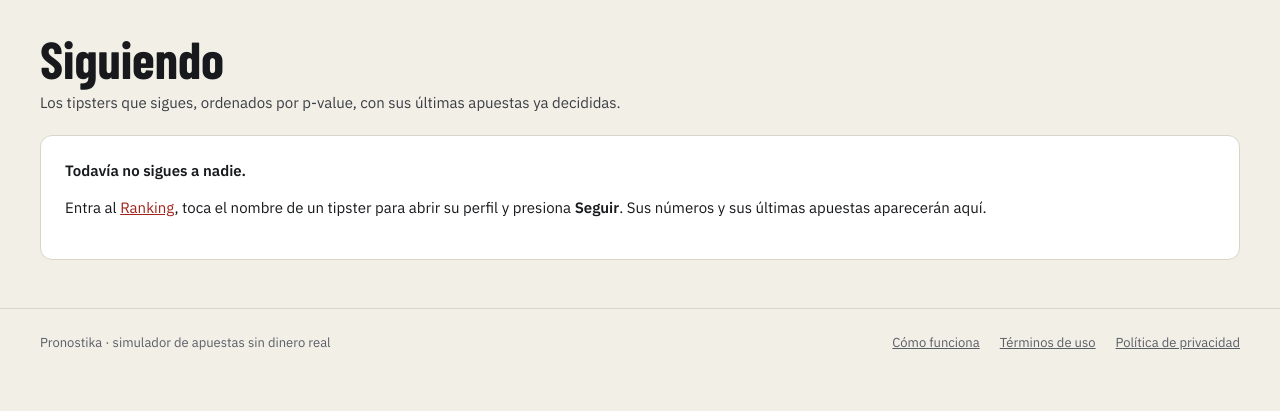
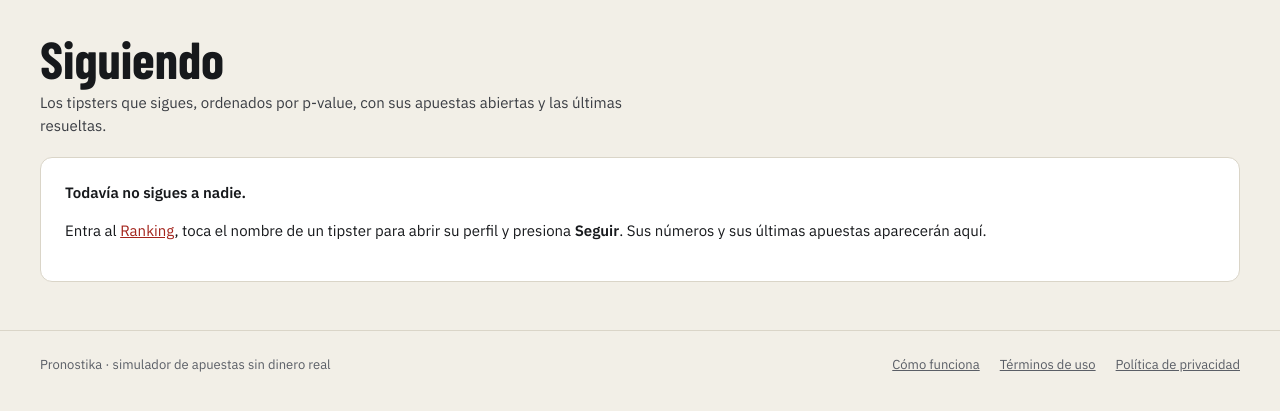
Before and after one commit to matildinho10/Pickea, a Django app: page /siguiendo/ in a window 1280 px wide. Shown: the part 72-483 px from the top of the page. Run offline with Django 5.2, Linux system fonts and the light colour scheme; the visitor is signed in with stand-in values (Sample User, id 1); data comes from the database, SQL or seed files in the repository; data that the repository does not hold is empty.

Commit message:
Apuestas abiertas públicas y contador de abiertas en el ranking
- Perfil y Siguiendo muestran las apuestas todavía sin resolver.
- El ranking indica cuántas apuestas abiertas tiene cada usuario.
- Términos y privacidad actualizados: las apuestas abiertas son públicas.

Co-Authored-By: Claude Opus 5.5 <noreply@anthropic.com>

```diff
--- a/apuestas/static/apuestas/estilos.css
+++ b/apuestas/static/apuestas/estilos.css
@@ -859,3 +859,22 @@ th.col-pos { font-family: var(--cuerpo); }
   .tabla-ranking .enlace-usuario { gap: 6px; }
   .tabla-ranking .enlace-usuario span { display: inline-block; max-width: 28vw; overflow: hidden; text-overflow: ellipsis; vertical-align: middle; }
 }
+
+/* ---------- Apuestas abiertas ---------- */
+.chip-abiertas {
+  display: inline-block; margin-left: 8px; padding: 2px 8px; border-radius: 999px;
+  background: #F4E9C8; color: #5C4A12; font-size: 12px; font-weight: 600; text-decoration: none;
+  vertical-align: middle; white-space: nowrap;
+}
+.chip-abiertas:hover { background: #EBDCAE; color: #5C4A12; }
+.contador-titulo { font-family: var(--cuerpo); font-size: 14px; font-weight: 600; color: var(--gris); margin-left: 6px; }
+.subtitulo-grupos {
+  padding: 10px 24px; font-size: 12px; font-weight: 600; letter-spacing: 0.06em; text-transform: uppercase;
+  color: var(--gris); border-top: 1px solid var(--linea);
+}
+.subtitulo-grupos:first-child { border-top: none; }
+@media (max-width: 700px) { .subtitulo-grupos { padding: 10px 12px; } }
+@media (max-width: 520px) {
+  /* En celular, el aviso va debajo del nombre para no empujar las columnas */
+  .chip-abiertas { display: table; margin: 2px 0 0 34px; padding: 1px 6px; font-size: 11px; }
+}
--- a/apuestas/templates/apuestas/_tabla_ranking.html
+++ b/apuestas/templates/apuestas/_tabla_ranking.html
@@ -17,7 +17,8 @@
       {% for e in filas %}
       <tr>
         <td class="col-pos">{% if numerar %}{{ e.puesto }}{% else %}—{% endif %}</td>
-        <td><a class="enlace-usuario" href="{% url 'perfil' e.usuario.username %}">{% include 'apuestas/_avatar.html' with u=e.usuario tamano='chico' %}<span>@{{ e.usuario.username }}</span></a></td>
+        <td><a class="enlace-usuario" href="{% url 'perfil' e.usuario.username %}">{% include 'apuestas/_avatar.html' with u=e.usuario tamano='chico' %}<span>@{{ e.usuario.username }}</span></a>{% if e.abiertas %}
+          <a class="chip-abiertas" href="{% url 'perfil' e.usuario.username %}#abiertas" title="Apuestas abiertas: todavía sin resolver">{{ e.abiertas }} abierta{{ e.abiertas|pluralize }}</a>{% endif %}</td>
         <td class="num mono col-opcional-chica">{{ e.partidos_efectivos|floatformat:0 }}</td>
         <td class="num mono tenue col-opcional">{{ e.apuestas }}</td>
         <td class="num mono fuerte {% if orden == 'ganancia' %}col-opcional-chica {% endif %}{{ e.roi|tono }}">{{ e.roi|porcentaje }}</td>
--- a/apuestas/templates/apuestas/privacidad.html
+++ b/apuestas/templates/apuestas/privacidad.html
@@ -28,7 +28,7 @@
   <p><strong>No vendemos ni compartimos tus datos</strong> con terceros para publicidad.</p>
 
   <h2>3. Qué es público</h2>
-  <p>Tu nombre de usuario, tu foto, tus estadísticas, tus apuestas ya decididas y cuántos seguidores tienes se muestran
+  <p>Tu nombre de usuario, tu foto, tus estadísticas, todas tus apuestas (incluidas las que todavía están abiertas) y cuántos seguidores tienes se muestran
      públicamente en el ranking y en tu perfil. <strong>Tu correo nunca se muestra.</strong></p>
 
   <h2>4. Quién nos ayuda a funcionar</h2>
--- a/apuestas/templates/apuestas/siguiendo.html
+++ b/apuestas/templates/apuestas/siguiendo.html
@@ -7,7 +7,7 @@
 <div class="encabezado">
   <div class="encabezado-texto">
     <h1>Siguiendo</h1>
-    <p>Los tipsters que sigues, ordenados por p-value, con sus últimas apuestas ya decididas.</p>
+    <p>Los tipsters que sigues, ordenados por p-value, con sus apuestas abiertas y las últimas resueltas.</p>
   </div>
   {% if temporada and tipsters %}
   <nav class="pestanas" aria-label="Período">
@@ -38,10 +38,17 @@
   </header>
 
   <div class="lista-grupos">
+    <div class="subtitulo-grupos">Apuestas abiertas{% if e.abiertas %} · {{ e.abiertas|length }} partido{{ e.abiertas|length|pluralize }}{% endif %}</div>
+    {% for g in e.abiertas %}
+      {% include 'apuestas/_grupo_apuestas.html' %}
+    {% empty %}
+      <p class="vacio relleno pequeno">No tiene apuestas abiertas en este momento.</p>
+    {% endfor %}
+    <div class="subtitulo-grupos">Últimas resueltas</div>
     {% for g in e.grupos %}
       {% include 'apuestas/_grupo_apuestas.html' %}
     {% empty %}
-      <p class="vacio relleno">Todavía no tiene apuestas decididas en este período.</p>
+      <p class="vacio relleno pequeno">Todavía no tiene apuestas resueltas en este período.</p>
     {% endfor %}
   </div>
   <a class="tipster-pie fuerte" href="{% url 'perfil' e.usuario.username %}">Ver perfil completo →</a>
@@ -54,7 +61,4 @@
 </div>
 {% endfor %}
 
-{% if tipsters %}
-<p class="tenue pequeno">Solo se muestran apuestas ya decididas: las que están abiertas no se ven, para que nadie copie picks antes del partido.</p>
-{% endif %}
 {% endblock %}
--- a/apuestas/templates/apuestas/terminos.html
+++ b/apuestas/templates/apuestas/terminos.html
@@ -25,7 +25,7 @@
   <h2>3. Tu cuenta</h2>
   <ul>
     <li>Eres responsable de mantener tu contraseña en secreto y de lo que se haga con tu cuenta.</li>
-    <li>Tu nombre de usuario, tu foto, tus estadísticas y tus apuestas ya decididas son <strong>públicos</strong>: cualquiera los puede ver en el ranking y en tu perfil. Tu correo no se muestra.</li>
+    <li>Tu nombre de usuario, tu foto, tus estadísticas y <strong>todas tus apuestas, incluidas las que todavía están abiertas</strong>, son <strong>públicos</strong>: cualquiera los puede ver en el ranking y en tu perfil. Tu correo no se muestra.</li>
     <li>Puedes borrar tu cuenta cuando quieras desde "Editar perfil".</li>
   </ul>
 
--- a/apuestas/test_perfil.py
+++ b/apuestas/test_perfil.py
@@ -46,7 +46,11 @@ class PerfilTests(TestCase):
         self.assertContains(r, '+14.3%')                      # ROI = (4 - 3) / (4 + 3)
         self.assertContains(r, 'Aún no entra al ranking')
         self.assertContains(r, 'E0 vs E1')
-        self.assertNotContains(r, 'E4 vs E5')                 # la apuesta activa no se muestra
+        self.assertContains(r, 'E4 vs E5')                    # la apuesta abierta es pública
+        self.assertEqual(len(r.context['abiertas']), 1)
+        self.assertContains(r, 'id="abiertas"')
+        # En el ranking aparece cuántas apuestas abiertas tiene
+        self.assertContains(self.client.get('/?bajo=1'), '1 abierta<')
         g = r.context['grafico']
         self.assertEqual([d['a'] for d in g['datos']], [0, 4, 1])
         self.assertEqual(g['n_partidos'], 2)
--- a/apuestas/views.py
+++ b/apuestas/views.py
@@ -10,7 +10,7 @@ from django.contrib.auth import views as auth_views
 from django.contrib.auth.decorators import login_required
 from django.core.exceptions import ValidationError
 from django.core.paginator import Paginator
-from django.db.models import Prefetch, Sum
+from django.db.models import Count, Prefetch, Sum
 from django.shortcuts import get_object_or_404, redirect, render
 from django.urls import reverse
 from django.utils import timezone
@@ -52,6 +52,10 @@ def ranking(request):
     en_ranking, bajo_minimo = calcular_ranking(filtro)
     en_ranking.sort(key=criterio)
     bajo_minimo.sort(key=criterio)
+    abiertas = dict(Apuesta.objects.filter(opcion__resultado=Opcion.Resultado.PENDIENTE)
+                    .values_list('usuario').annotate(n=Count('id')))
+    for e in en_ranking + bajo_minimo:
+        e.abiertas = abiertas.get(e.usuario.pk, 0)
     for puesto, e in enumerate(en_ranking, 1):
         e.puesto = puesto
 
@@ -342,7 +346,6 @@ class CambiarClaveView(auth_views.PasswordChangeView):
 def ultimas_decididas(usuario, temporada=None, partidos=8):
     """
     Apuestas ya decididas de los últimos partidos de un usuario, agrupadas por partido.
-    No se muestran las activas, para que nadie copie picks que todavía están abiertos.
     """
     decididas = (Apuesta.objects.filter(usuario=usuario)
                  .exclude(opcion__resultado=Opcion.Resultado.PENDIENTE)
@@ -353,6 +356,14 @@ def ultimas_decididas(usuario, temporada=None, partidos=8):
                    .distinct().order_by('-inicio', '-pk')[:partidos])
     return agrupar_por_partido(decididas.filter(opcion__mercado__partido__in=ultimos)
                                .order_by('-opcion__mercado__partido__inicio', 'creada'))
+
+
+def apuestas_abiertas(usuario):
+    """Apuestas todavía sin resolver de un usuario (públicas), agrupadas por partido, las más próximas primero."""
+    return agrupar_por_partido(
+        Apuesta.objects.filter(usuario=usuario, opcion__resultado=Opcion.Resultado.PENDIENTE)
+        .select_related('opcion__mercado__partido__local', 'opcion__mercado__partido__visita')
+        .order_by('opcion__mercado__partido__inicio', 'creada'))
 
 
 def perfil(request, username):
@@ -367,6 +378,7 @@ def perfil(request, username):
         puesto = next((i for i, e in enumerate(en_ranking, 1) if e.usuario == usuario), None)
 
     grupos = ultimas_decididas(usuario, filtro, partidos=8)
+    abiertas = apuestas_abiertas(usuario)
 
     return render(request, 'apuestas/perfil.html', {
         'seccion': 'perfil' if request.user == usuario else None,
@@ -379,6 +391,7 @@ def perfil(request, username):
         'minimo': MINIMO_PARTIDOS_EFECTIVOS,
         'grafico': grafico.preparar(stats.serie),
         'grupos': grupos,
+        'abiertas': abiertas,
         'n_seguidores': usuario.seguidores.count(),
         'n_siguiendo': usuario.seguimientos.count(),
         'lo_sigo': request.user.is_authenticated and request.user.sigue_a(usuario),
@@ -399,12 +412,13 @@ def seguir(request, username):
 
 @login_required
 def siguiendo(request):
-    """Los tipsters que sigues: sus números y sus últimas apuestas decididas."""
+    """Los tipsters que sigues: sus números, sus apuestas abiertas y las últimas decididas."""
     temporada, periodo, filtro = periodo_elegido(request)
     tipsters = []
     for usuario in Usuario.objects.filter(seguidores__seguidor=request.user).order_by('username'):
         stats = estadisticas_usuario(usuario, filtro)
         stats.grupos = ultimas_decididas(usuario, filtro, partidos=3)
+        stats.abiertas = apuestas_abiertas(usuario)
         tipsters.append(stats)
     tipsters.sort(key=ORDENES_RANKING['pvalue'][1])
     return render(request, 'apuestas/siguiendo.html', {
```
Also changed, not shown: apuestas/templates/apuestas/perfil.html (+14 -2 lines).
